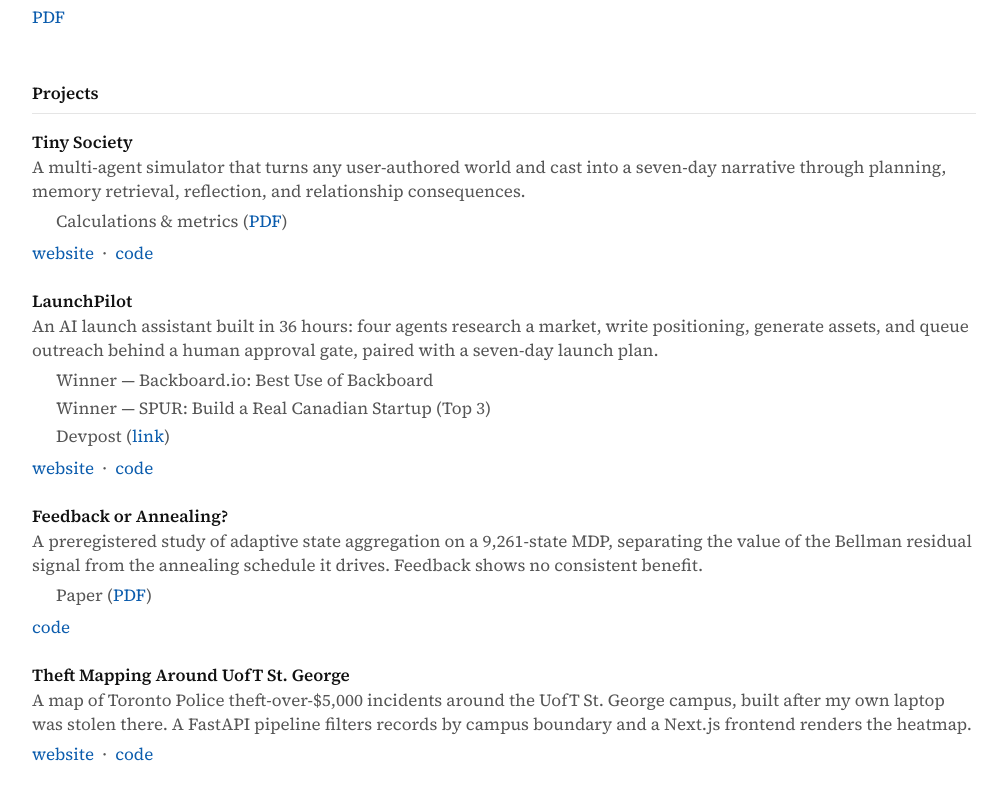
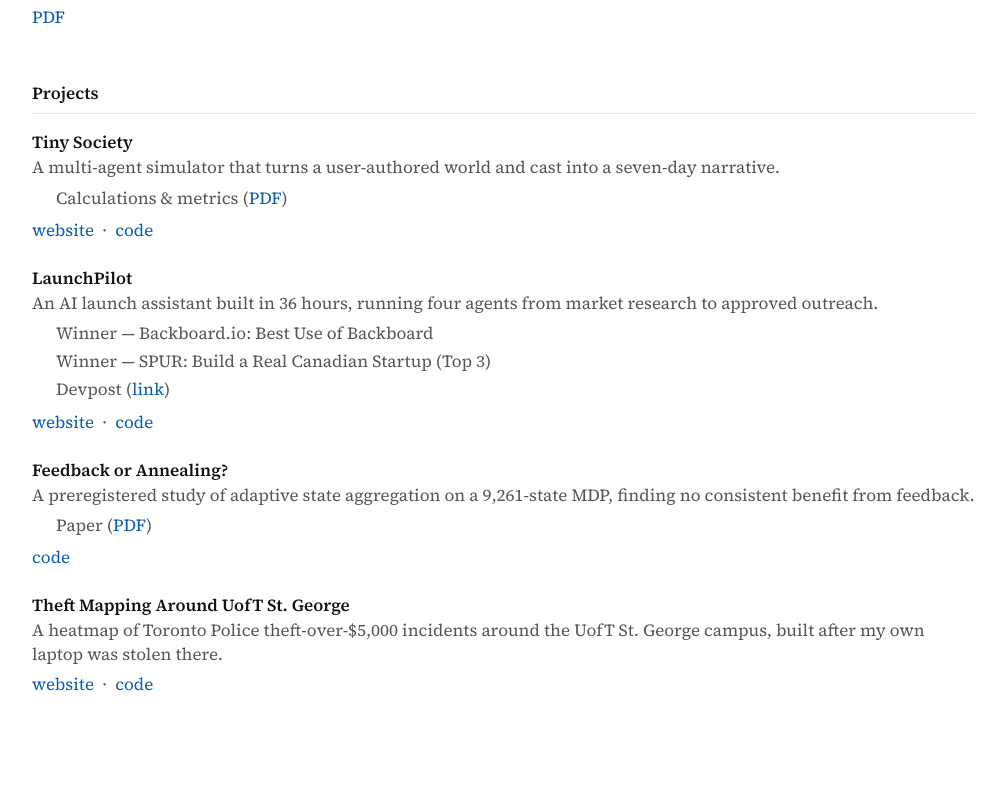
Before and after one commit to sunnysanitize/portfolio-website, a Next.js app: page / in a window 1280 px wide. Shown: the part 730-1530 px from the top of the page, without its empty margins (136-1140 px from the left). After the commit the page ends 1476 px from the top, so only its background shows below. Built offline with nearby package versions, Linux system fonts and the light colour scheme.

Commit message:
shorten project descriptions to one line each

```diff
--- a/app/data/projects.ts
+++ b/app/data/projects.ts
@@ -14,7 +14,7 @@ export const projects: Project[] = [
   {
     name: "Tiny Society",
     description:
-      "A multi-agent simulator that turns any user-authored world and cast into a seven-day narrative through planning, memory retrieval, reflection, and relationship consequences.",
+      "A multi-agent simulator that turns a user-authored world and cast into a seven-day narrative.",
     projectUrl: "https://tinysocietyai.com",
     sourceUrl: "https://github.com/sunnysanitize/tiny-society",
     details: [
@@ -28,7 +28,7 @@ export const projects: Project[] = [
   {
     name: "LaunchPilot",
     description:
-      "An AI launch assistant built in 36 hours: four agents research a market, write positioning, generate assets, and queue outreach behind a human approval gate, paired with a seven-day launch plan.",
+      "An AI launch assistant built in 36 hours, running four agents from market research to approved outreach.",
     projectUrl: "https://launchpilot-theta.vercel.app",
     sourceUrl: "https://github.com/LegendaryAKx3/launchpilot",
     details: [
@@ -44,7 +44,7 @@ export const projects: Project[] = [
   {
     name: "Feedback or Annealing?",
     description:
-      "A preregistered study of adaptive state aggregation on a 9,261-state MDP, separating the value of the Bellman residual signal from the annealing schedule it drives. Feedback shows no consistent benefit.",
+      "A preregistered study of adaptive state aggregation on a 9,261-state MDP, finding no consistent benefit from feedback.",
     sourceUrl: "https://github.com/sunnysanitize/Residual-Epsilon-Aggregation",
     details: [
       {
@@ -57,7 +57,7 @@ export const projects: Project[] = [
   {
     name: "Theft Mapping Around UofT St. George",
     description:
-      "A map of Toronto Police theft-over-$5,000 incidents around the UofT St. George campus, built after my own laptop was stolen there. A FastAPI pipeline filters records by campus boundary and a Next.js frontend renders the heatmap.",
+      "A heatmap of Toronto Police theft-over-$5,000 incidents around the UofT St. George campus, built after my own laptop was stolen there.",
     projectUrl: "https://theftdataproject.sunnyzhang.dev",
     sourceUrl: "https://github.com/sunnysanitize/uoft-theft-map-project",
   },
```
